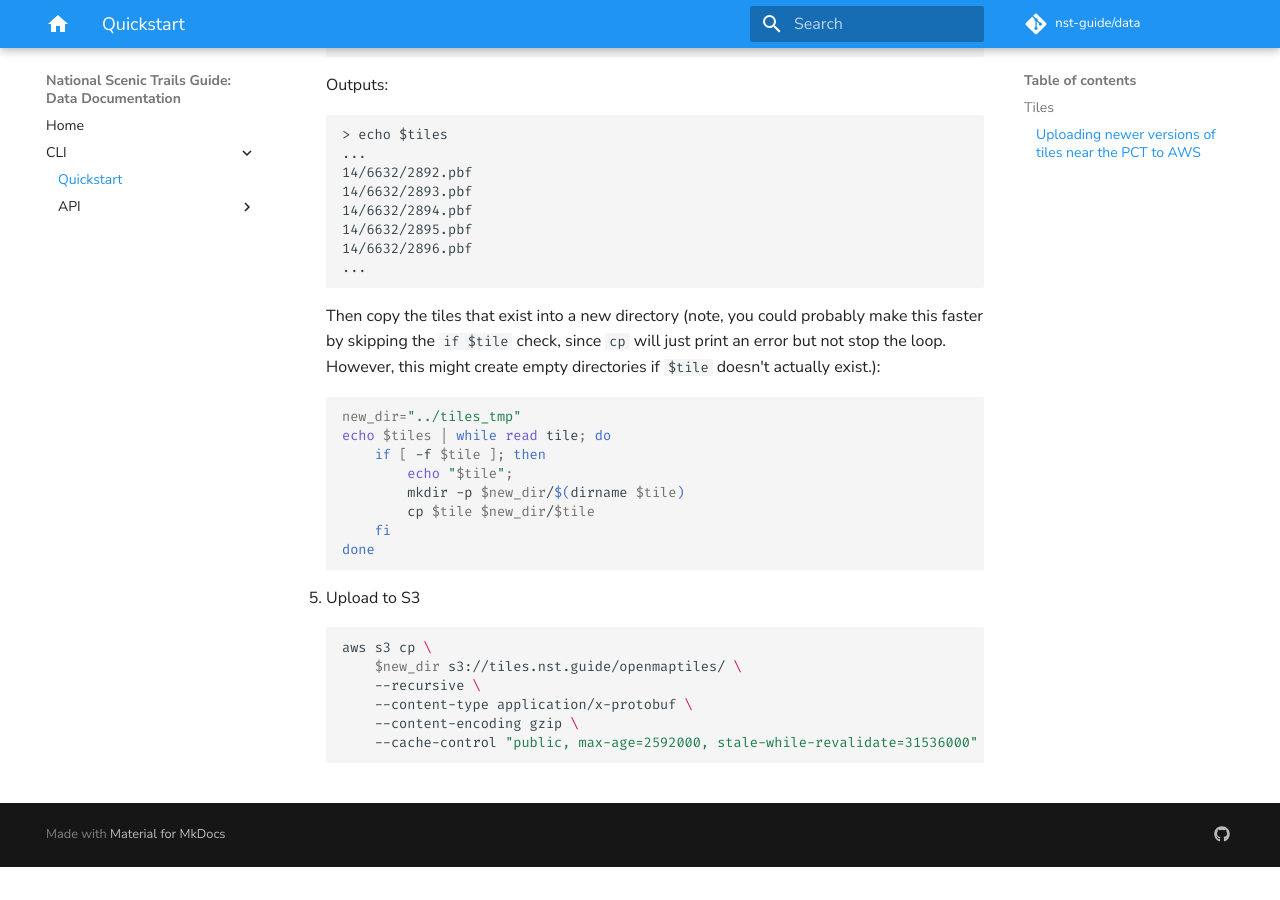
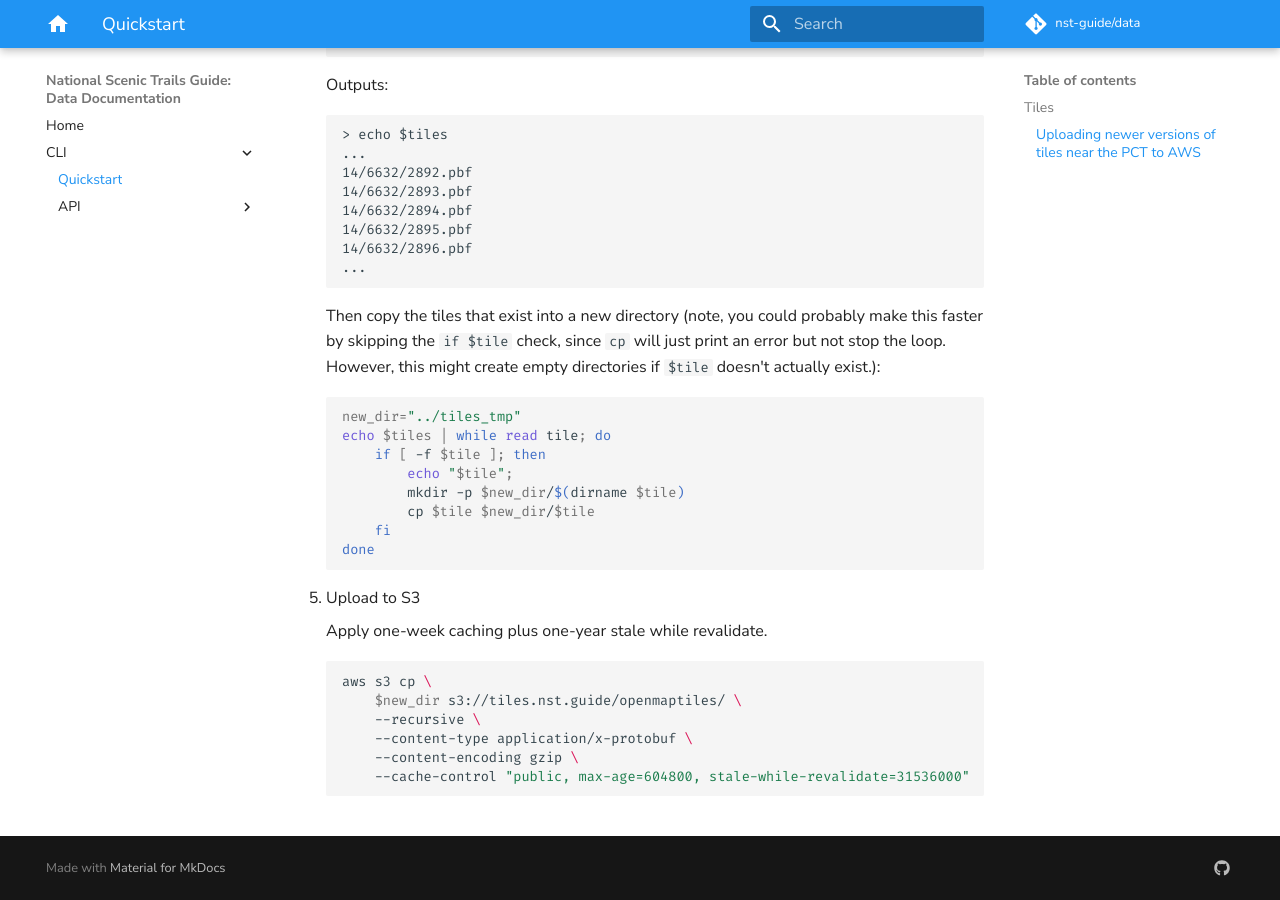
Before and after one commit to nst-guide/data, an MkDocs documentation site: the page built from docs/src/cli/quickstart.md, in a window 1280 px wide and 900 px high, scrolled down 1434 px. Built offline with MkDocs 1.6.1 and Material for MkDocs 9.7.7, drawn with Linux system fonts in a browser that asks for light colours; comment, search, counter and statistics services are not loaded; before the commit the page ends 2301 px from its top, so only the background shows below that.

Commit message:
Update docs

````diff
--- a/docs/src/cli/quickstart.md
+++ b/docs/src/cli/quickstart.md
@@ -98,11 +98,13 @@ the trail.
 
 5. Upload to S3
 
+    Apply one-week caching plus one-year stale while revalidate.
+
     ```bash
     aws s3 cp \
         $new_dir s3://tiles.nst.guide/openmaptiles/ \
         --recursive \
         --content-type application/x-protobuf \
         --content-encoding gzip \
-        --cache-control "public, max-age=2592000, stale-while-revalidate=31536000"
+        --cache-control "public, max-age=604800, stale-while-revalidate=31536000"
     ```
````
